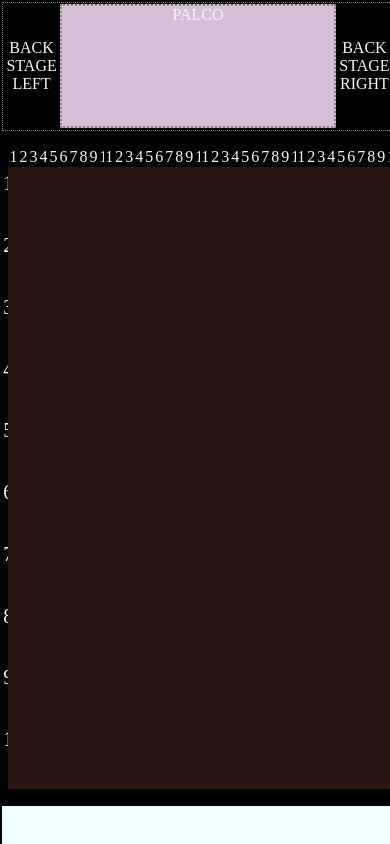
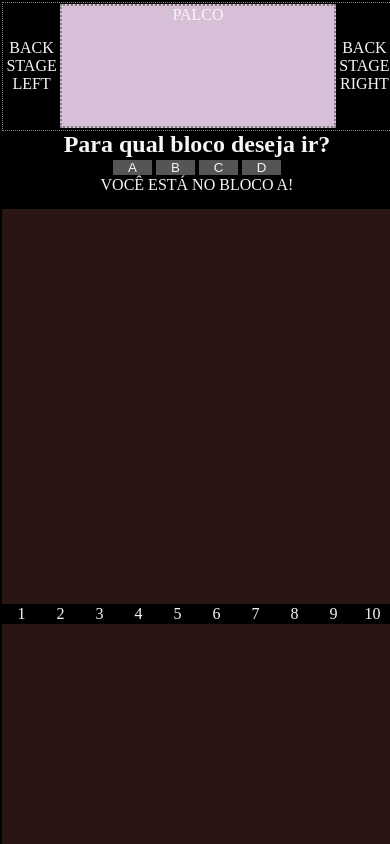
Before and after one commit to OseiasBeu/ApoioIMTS, a website: page frontend/index.html in a window 390 px wide. Shown: the top 844 px of the page. Drawn offline with nearby package versions, Linux system fonts and the light colour scheme; no server answers.

Commit message:
INCLUDE GRID RESPONSIVE

```diff
--- a/frontend/index.css
+++ b/frontend/index.css
@@ -35,7 +35,7 @@
 
 #middle {
     width: 100%;
-    height: 80vh;
+    height: 100vh;
     display: flex;
     align-items: center;
     justify-content: space-around;
@@ -75,7 +75,6 @@
 #lateral {
     display: flex;
     flex-direction: column;
-    /* width: 100%; */
     height: 100%
 }
 
@@ -103,7 +102,6 @@ button {
 #true {
     background-color: red;
     background-image: url('imgs/1chair.svg');
-    /* background-size: cover; */
     background-position: center;
     background-repeat: no-repeat;
     color: transparent;
@@ -116,3 +114,14 @@ button {
     background-repeat: no-repeat;
     color: transparent;
 }
+
+
+/* ṚESPONSIVE */
+
+#escolheBLoco {
+    display: none;
+}
+
+.indicaBLoco {
+    display: none;
+}
--- a/frontend/index.html
+++ b/frontend/index.html
@@ -6,7 +6,9 @@
     <meta name="viewport" content="width=device-width, initial-scale=.0">
     <meta http-equiv="X-UA-Compatible" content="ie=edge">
     <link rel="stylesheet" href="index.css">
+    <link rel="stylesheet" href="responsive.css">
     <script defer src="index.js"></script>
+    <script defer src="responsive.js"></script>
     <title>IGREJA MONTE SIÃO</title>
 </head>
 
@@ -17,6 +19,14 @@
             <section id="palco">PALCO</section>
             <section class="back-stage" id="back-stage-right">BACK STAGE RIGHT</section>
         </div>
+
+        <section id="escolheBLoco">
+            <h2>Para qual bloco deseja ir?</h2>
+            <button onclick="ativaBlocoA()" class="escolherBloco">A</button>
+            <button onclick="ativaBlocoB()" class="escolherBloco">B</button>
+            <button onclick="ativaBlocoC()" class="escolherBloco">C</button>
+            <button onclick="ativaBlocoD()" class="escolherBloco">D</button>
+        </section>
 
         <div id="middle">
             <aside class="bloco lateral">
@@ -35,6 +45,7 @@
                 </ul>
             </aside>
             <section class="bloco" id="blocoA">
+                <span class="indicaBLoco">VOCÊ ESTÁ NO BLOCO A!</span>
                 <ul id="superior">
                     <li>1</li>
                     <li>2</li>
@@ -47,9 +58,9 @@
                     <li>9</li>
                     <li>10</li>
                 </ul>
-
             </section>
             <section class="bloco" id="blocoB">
+                <span class="indicaBLoco">VOCÊ ESTÁ NO BLOCO B!</span>
                 <ul id="superior">
                     <li>1</li>
                     <li>2</li>
@@ -64,6 +75,7 @@
                 </ul>
             </section>
             <section class="bloco" id="blocoC">
+                <span class="indicaBLoco">VOCÊ ESTÁ NO BLOCO C!</span>
                 <ul id="superior">
                     <li>1</li>
                     <li>2</li>
@@ -78,6 +90,7 @@
                 </ul>
             </section>
             <section class="bloco" id="blocoD">
+                <span class="indicaBLoco">VOCÊ ESTÁ NO BLOCO D!</span>
                 <ul id="superior">
                     <li>1</li>
                     <li>2</li>
--- /dev/null
+++ b/frontend/responsive.css
@@ -0,0 +1,85 @@
+/* Código geral, que será herdado por qualquer dispositivos.
+   nesse caso, seria o código usado no desktop, na maioria das   vezes.
+   Se você já conhecer a ideia do Mobile First, esse primeiro código será destinado para mobiles.
+*/
+
+
+/*
+ Pra dispositivos que tem uma largura de até no máximo 480px.
+*/
+
+@media screen and (max-width: 480px) {
+    #escolheBLoco {
+        display: block;
+    }
+    .escolherBloco {
+        background-color: #555555;
+    }
+    #middle {
+        width: 100%;
+        display: flex;
+        flex-direction: column;
+        align-items: center;
+        justify-content: space-around;
+        box-sizing: border-box;
+    }
+    .bloco {
+        background-color: #291511;
+        /* border: 2px solid blue; */
+        width: 100%;
+        height: 100vh;
+        display: flex;
+        /* flex-flow: row wrap; */
+    }
+    #blocoA {
+        display: flex;
+    }
+    #blocoB {
+        display: none;
+    }
+    #blocoC {
+        display: none;
+    }
+    #blocoD {
+        display: none;
+    }
+    #superior {
+        display: flex;
+    }
+    .lateral {
+        display: none;
+    }
+    .indicaBLoco {
+        display: block;
+        background-color: none;
+        width: 100%;
+    }
+}
+
+
+/*
+ Pra dispoitivos que tem uma largura de até no máximo 480px.
+*/
+
+@media screen and (max-width: 767px) {}
+
+
+/*
+ Pra dispositivos que tem uma largura mínima de 768 pixels. Tablets, por exemplo.
+*/
+
+@media screen and (min-width: 768px) {}
+
+
+/*
+ Com uma largura mínima de 992 pixels. Monitores por exemplo.
+*/
+
+@media screen and (min-width: 992px) {}
+
+
+/*
+ Dispositivos com largura mínima de 1200 pixels. Por exemplo TVs.
+*/
+
+@media screen and (min-width: 1200px) {}
--- /dev/null
+++ b/frontend/responsive.js
@@ -0,0 +1,43 @@
+let BlocoA = document.querySelector('#blocoA');
+let BlocoB = document.querySelector('#blocoB');
+let BlocoC = document.querySelector('#blocoC');
+let BlocoD = document.querySelector('#blocoD');
+
+function ativaBlocoA() {
+    BlocoA.style.display = 'flex';
+    BlocoB.style.display = 'none';
+    BlocoC.style.display = 'none';
+    BlocoD.style.display = 'none';
+}
+
+
+function ativaBlocoA() {
+    BlocoA.style.display = 'flex';
+    BlocoB.style.display = 'none';
+    BlocoC.style.display = 'none';
+    BlocoD.style.display = 'none';
+}
+
+
+function ativaBlocoB() {
+    BlocoB.style.display = 'flex';
+    BlocoA.style.display = 'none';
+    BlocoC.style.display = 'none';
+    BlocoD.style.display = 'none';
+}
+
+
+function ativaBlocoC() {
+    BlocoC.style.display = 'flex';
+    BlocoB.style.display = 'none';
+    BlocoA.style.display = 'none';
+    BlocoD.style.display = 'none';
+}
+
+
+function ativaBlocoD() {
+    BlocoD.style.display = 'flex';
+    BlocoB.style.display = 'none';
+    BlocoC.style.display = 'none';
+    BlocoA.style.display = 'none';
+}
```
